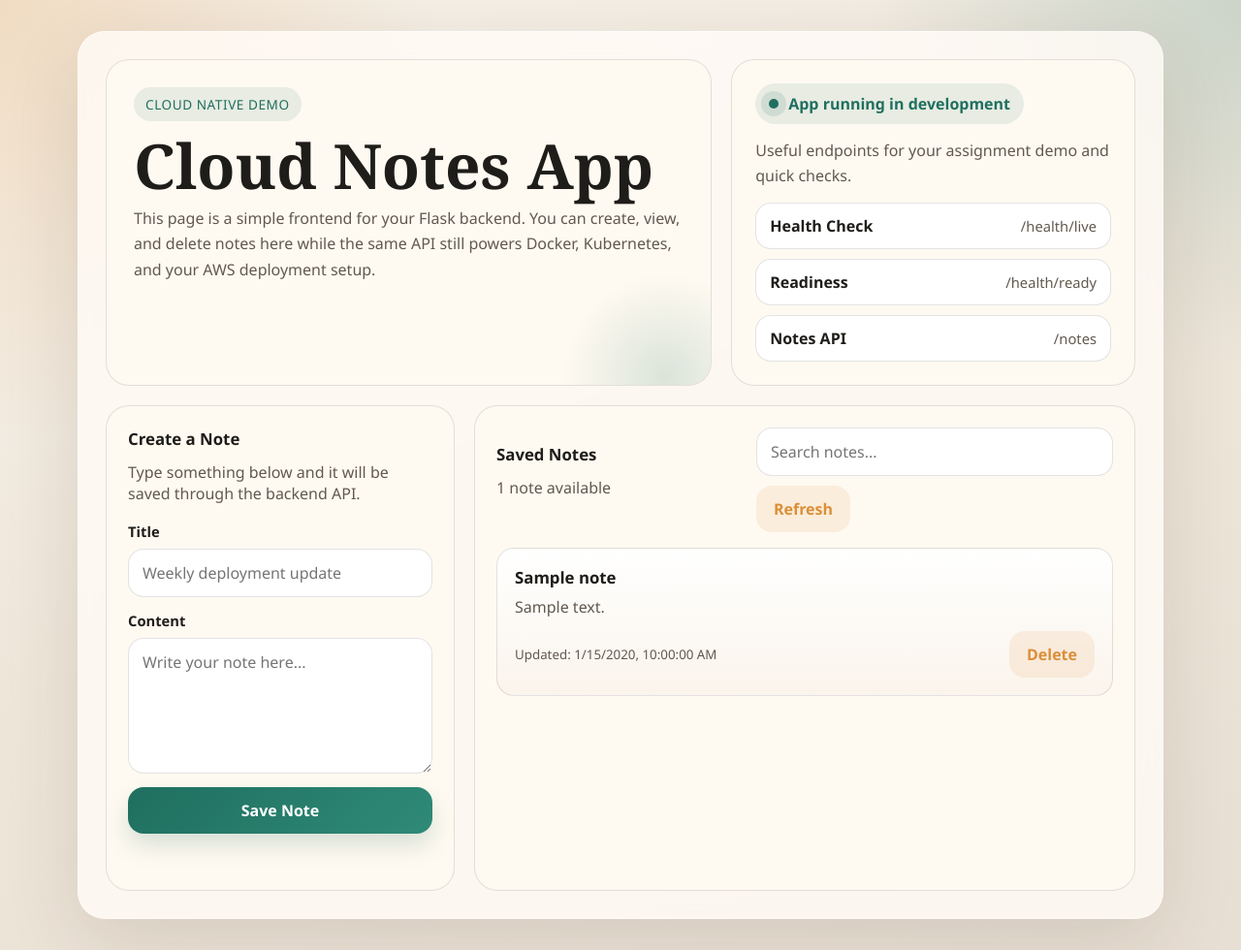
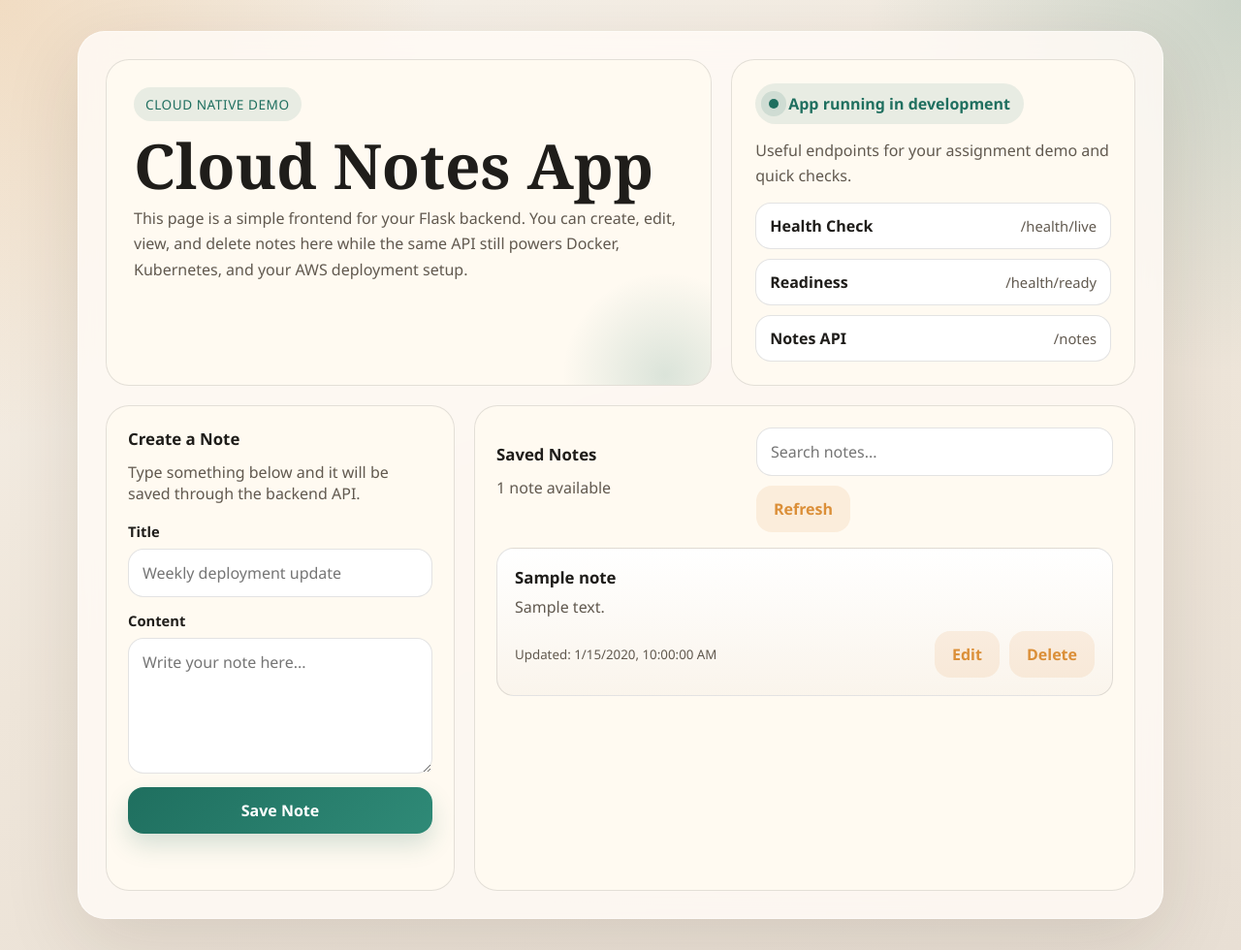
Before and after one commit to T1CoderNewbie/Cloud-Native, a Flask app: page / in a window 1280 px wide. Shown: the whole page at 97% size. Run offline with Flask 3, Linux system fonts and the light colour scheme; tables that the repository leaves empty hold one stand-in row (values such as "Sample post").

Commit message:
Add note editing to homepage UI

```diff
--- a/templates/index.html
+++ b/templates/index.html
@@ -230,6 +230,10 @@
         background: rgba(219, 143, 56, 0.12);
       }
 
+      .ghost-btn.hidden {
+        display: none;
+      }
+
       .notes-panel {
         padding: 22px;
       }
@@ -295,6 +299,12 @@
         color: var(--muted);
       }
 
+      .note-actions {
+        display: flex;
+        gap: 10px;
+        flex-wrap: wrap;
+      }
+
       .empty {
         padding: 24px;
         border-radius: 18px;
@@ -349,8 +359,8 @@
           <span class="eyebrow">Cloud Native Demo</span>
           <h1>Cloud Notes App</h1>
           <p>
-            This page is a simple frontend for your Flask backend. You can create, view,
-            and delete notes here while the same API still powers Docker, Kubernetes, and
+            This page is a simple frontend for your Flask backend. You can create, edit,
+            view, and delete notes here while the same API still powers Docker, Kubernetes, and
             your AWS deployment setup.
           </p>
         </article>
@@ -377,10 +387,11 @@
 
       <section class="workspace">
         <section class="composer">
-          <h2>Create a Note</h2>
-          <p>Type something below and it will be saved through the backend API.</p>
+          <h2 id="composer-title">Create a Note</h2>
+          <p id="composer-copy">Type something below and it will be saved through the backend API.</p>
 
           <form id="note-form">
+            <input id="editing-note-id" type="hidden" value="" />
             <div class="field">
               <label for="title">Title</label>
               <input id="title" name="title" type="text" placeholder="Weekly deployment update" required />
@@ -396,6 +407,7 @@
             </div>
 
             <button class="primary-btn" id="submit-btn" type="submit">Save Note</button>
+            <button class="ghost-btn hidden" id="cancel-edit-btn" type="button">Cancel Edit</button>
             <div id="flash" class="flash"></div>
           </form>
         </section>
@@ -424,7 +436,13 @@
 
     <script>
       const noteForm = document.getElementById("note-form");
+      const titleInput = document.getElementById("title");
+      const contentInput = document.getElementById("content");
+      const composerTitle = document.getElementById("composer-title");
+      const composerCopy = document.getElementById("composer-copy");
+      const editingNoteIdInput = document.getElementById("editing-note-id");
       const submitBtn = document.getElementById("submit-btn");
+      const cancelEditBtn = document.getElementById("cancel-edit-btn");
       const refreshBtn = document.getElementById("refresh-btn");
       const searchInput = document.getElementById("search-input");
       const notesContainer = document.getElementById("notes-container");
@@ -479,16 +497,56 @@
                 <p>${escapeHtml(note.content || "No content")}</p>
                 <div class="meta">
                   <small>Updated: ${escapeHtml(formatDate(note.updated_at))}</small>
-                  <button class="ghost-btn" type="button" data-note-id="${note.id}">Delete</button>
+                  <div class="note-actions">
+                    <button class="ghost-btn" type="button" data-edit-note-id="${note.id}">Edit</button>
+                    <button class="ghost-btn" type="button" data-note-id="${note.id}">Delete</button>
+                  </div>
                 </div>
               </article>
             `
           )
           .join("");
 
+        document.querySelectorAll("[data-edit-note-id]").forEach((button) => {
+          button.addEventListener("click", () => startEditingNote(button.dataset.editNoteId));
+        });
         document.querySelectorAll("[data-note-id]").forEach((button) => {
           button.addEventListener("click", () => deleteNote(button.dataset.noteId));
         });
+      }
+
+      function resetComposer() {
+        editingNoteIdInput.value = "";
+        composerTitle.textContent = "Create a Note";
+        composerCopy.textContent = "Type something below and it will be saved through the backend API.";
+        submitBtn.textContent = "Save Note";
+        cancelEditBtn.classList.add("hidden");
+        noteForm.reset();
+      }
+
+      async function startEditingNote(noteId) {
+        clearFlash();
+
+        try {
+          const response = await fetch(`/notes/${noteId}`);
+          const note = await response.json();
+
+          if (!response.ok) {
+            throw new Error(note.error || "Could not load note.");
+          }
+
+          editingNoteIdInput.value = String(note.id);
+          composerTitle.textContent = "Edit Note";
+          composerCopy.textContent = "Update the note below and save your changes.";
+          titleInput.value = note.title || "";
+          contentInput.value = note.content || "";
+          submitBtn.textContent = "Update Note";
+          cancelEditBtn.classList.remove("hidden");
+          titleInput.focus();
+          window.scrollTo({ top: 0, behavior: "smooth" });
+        } catch (error) {
+          setFlash(error.message, "error");
+        }
       }
 
       function escapeHtml(value) {
@@ -542,14 +600,15 @@
         submitBtn.disabled = true;
 
         const formData = new FormData(noteForm);
+        const editingNoteId = editingNoteIdInput.value;
         const payload = {
           title: formData.get("title"),
           content: formData.get("content"),
         };
 
         try {
-          const response = await fetch("/notes", {
-            method: "POST",
+          const response = await fetch(editingNoteId ? `/notes/${editingNoteId}` : "/notes", {
+            method: editingNoteId ? "PUT" : "POST",
             headers: {
               "Content-Type": "application/json",
             },
@@ -561,8 +620,12 @@
             throw new Error(data.error || "Could not save note.");
           }
 
-          noteForm.reset();
-          setFlash(`Saved "${data.title}" successfully.`);
+          setFlash(
+            editingNoteId
+              ? `Updated "${data.title}" successfully.`
+              : `Saved "${data.title}" successfully.`
+          );
+          resetComposer();
           await loadNotes();
         } catch (error) {
           setFlash(error.message, "error");
@@ -571,11 +634,17 @@
         }
       });
 
+      cancelEditBtn.addEventListener("click", () => {
+        clearFlash();
+        resetComposer();
+      });
+
       refreshBtn.addEventListener("click", loadNotes);
       searchInput.addEventListener("input", (event) => {
         currentSearchTerm = event.target.value.trim();
         loadNotes();
       });
+      resetComposer();
       loadNotes();
     </script>
   </body>
```
